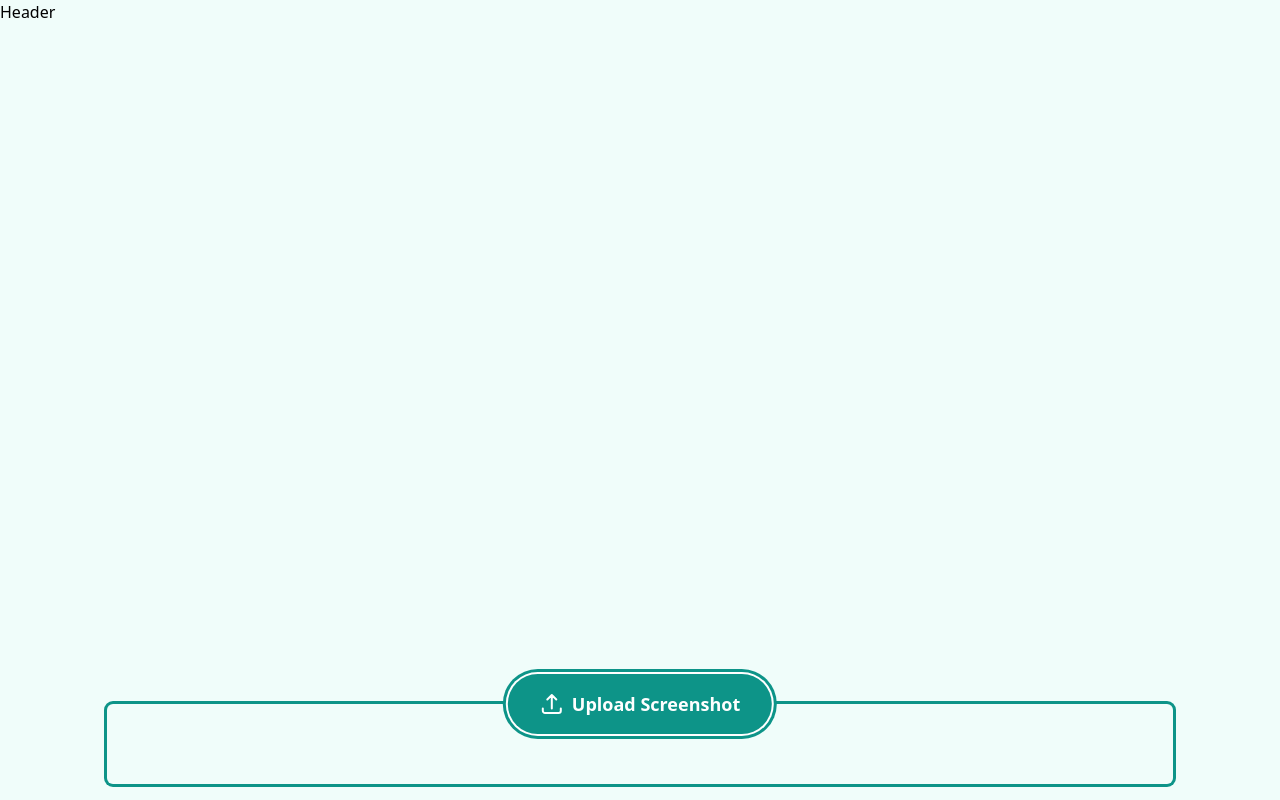
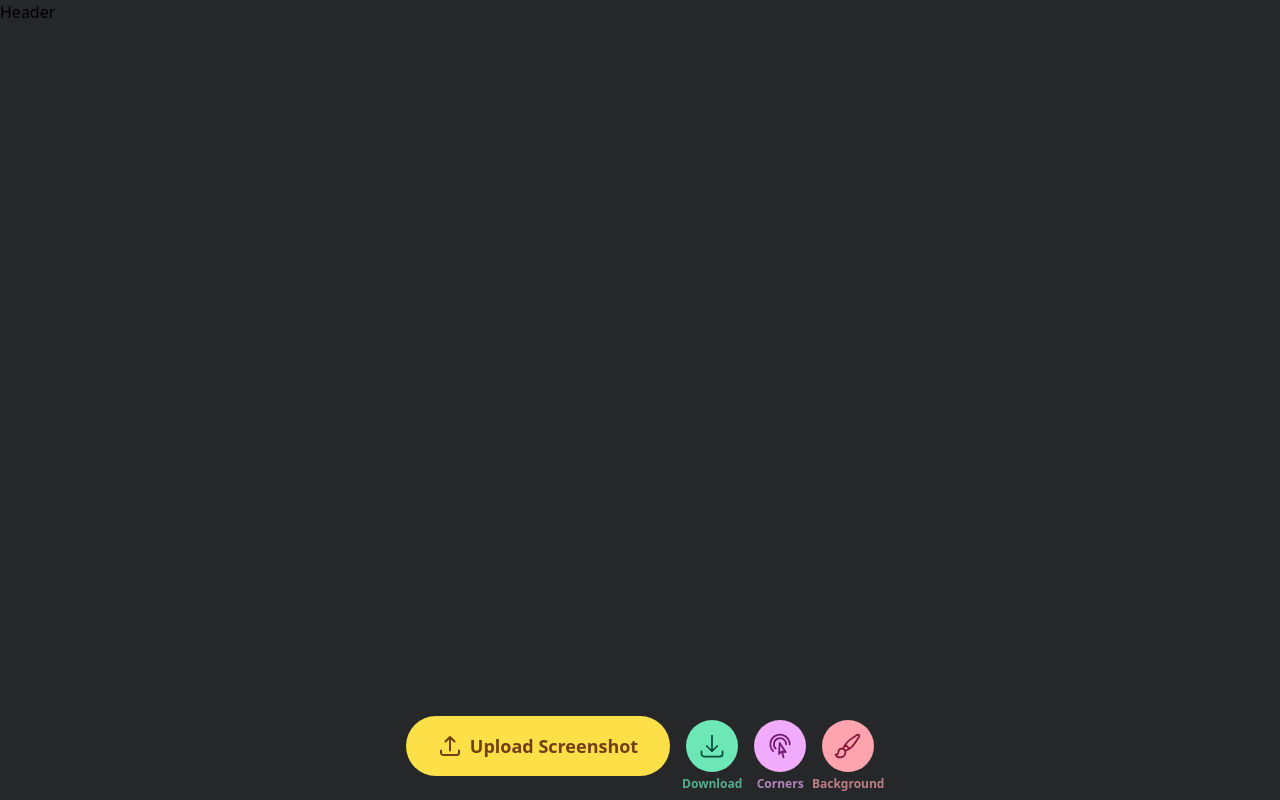
Before and after one commit to VishwaGauravIn/spiffy, a Next.js app: page / in a window 1280 px wide. Built offline with nearby package versions, Linux system fonts and the light colour scheme.

Commit message:
updated toolbox style

```diff
--- a/pages/components/toolbar/Toolbar.js
+++ b/pages/components/toolbar/Toolbar.js
@@ -1,13 +1,45 @@
 import React from "react";
-import { ArrowUpTrayIcon} from '@heroicons/react/24/outline'
+import {
+  ArrowDownTrayIcon,
+  ArrowUpTrayIcon,
+  CursorArrowRippleIcon,
+  PaintBrushIcon,
+} from "@heroicons/react/24/outline";
 
 export default function Toolbar() {
   return (
-    <div className="absolute bottom-4 w-full flex justify-center z-10">
-      <div className="w-10/12 h-20 ring ring-teal-600 rounded-md relative ">
-        <button className="absolute left-1/2 transform -translate-x-1/2 -translate-y-1/2 p-4 flex font-semibold text-lg justify-center items-center px-8 rounded-full bg-teal-600 text-white ring ring-offset-2 ring-teal-600 ease-in-out hover:bg-teal-700 group outline-none">
-            <ArrowUpTrayIcon className="w-6 mr-2 stroke-[2] group-hover:-rotate-3 group-active:rotate-3"/> Upload Screenshot
+    <div className="absolute bottom-6 w-full flex justify-center z-10">
+      <div className="w-10/12 flex flex-wrap justify-center items-center gap-4">
+        <button className="hidden transform p-4 sm:flex font-semibold text-lg justify-center items-center px-8 rounded-full bg-yellow-300 text-yellow-900 ease-in-out hover:bg-yellow-300/90 group outline-none">
+          <ArrowUpTrayIcon className="w-6 mr-2 stroke-[2] group-hover:-rotate-3 group-active:rotate-3" />
+          Upload Screenshot
         </button>
+        <div className="flex flex-wrap gap-4">
+          <button className="sm:hidden transform p-3 flex flex-col font-semibold text-xs justify-center items-center rounded-full bg-yellow-300 text-yellow-900 ease-in-out duration-200 hover:bg-yellow-300/90 group outline-none active:scale-95">
+            <ArrowUpTrayIcon className="w-7 stroke-[1.5]" />
+            <span className="absolute -bottom-5 opacity-70 group-hover:opacity-100 text-yellow-300">
+              Upload
+            </span>
+          </button>
+          <button className="transform p-3 flex flex-col font-semibold text-xs justify-center items-center rounded-full bg-emerald-300 text-emerald-900 ease-in-out duration-200 hover:bg-emerald-300/90 group outline-none active:scale-95">
+            <ArrowDownTrayIcon className="w-7 stroke-[1.5]" />
+            <span className="absolute -bottom-5 opacity-70 group-hover:opacity-100 text-emerald-300">
+              Download
+            </span>
+          </button>
+          <button className="transform p-3 flex flex-col font-semibold text-xs justify-center items-center rounded-full bg-fuchsia-300 text-fuchsia-900 ease-in-out duration-200 hover:bg-fuchsia-300/90 group outline-none active:scale-95">
+            <CursorArrowRippleIcon className="w-7 stroke-[1.5]" />
+            <span className="absolute -bottom-5 opacity-70 group-hover:opacity-100 text-fuchsia-300">
+              Corners
+            </span>
+          </button>
+          <button className="transform p-3 flex flex-col font-semibold text-xs justify-center items-center rounded-full bg-rose-300 text-rose-900 ease-in-out duration-200 hover:bg-rose-300/90 group outline-none active:scale-95">
+            <PaintBrushIcon className="w-7 stroke-[1.5]" />
+            <span className="absolute -bottom-5 opacity-70 group-hover:opacity-100 text-rose-300">
+              Background
+            </span>
+          </button>
+        </div>
       </div>
     </div>
   );
--- a/styles/globals.css
+++ b/styles/globals.css
@@ -3,5 +3,5 @@
 @tailwind utilities;
 
 html{
-    background-color: rgb(240, 253, 250);
+    background-color: #252728;
 }
```
